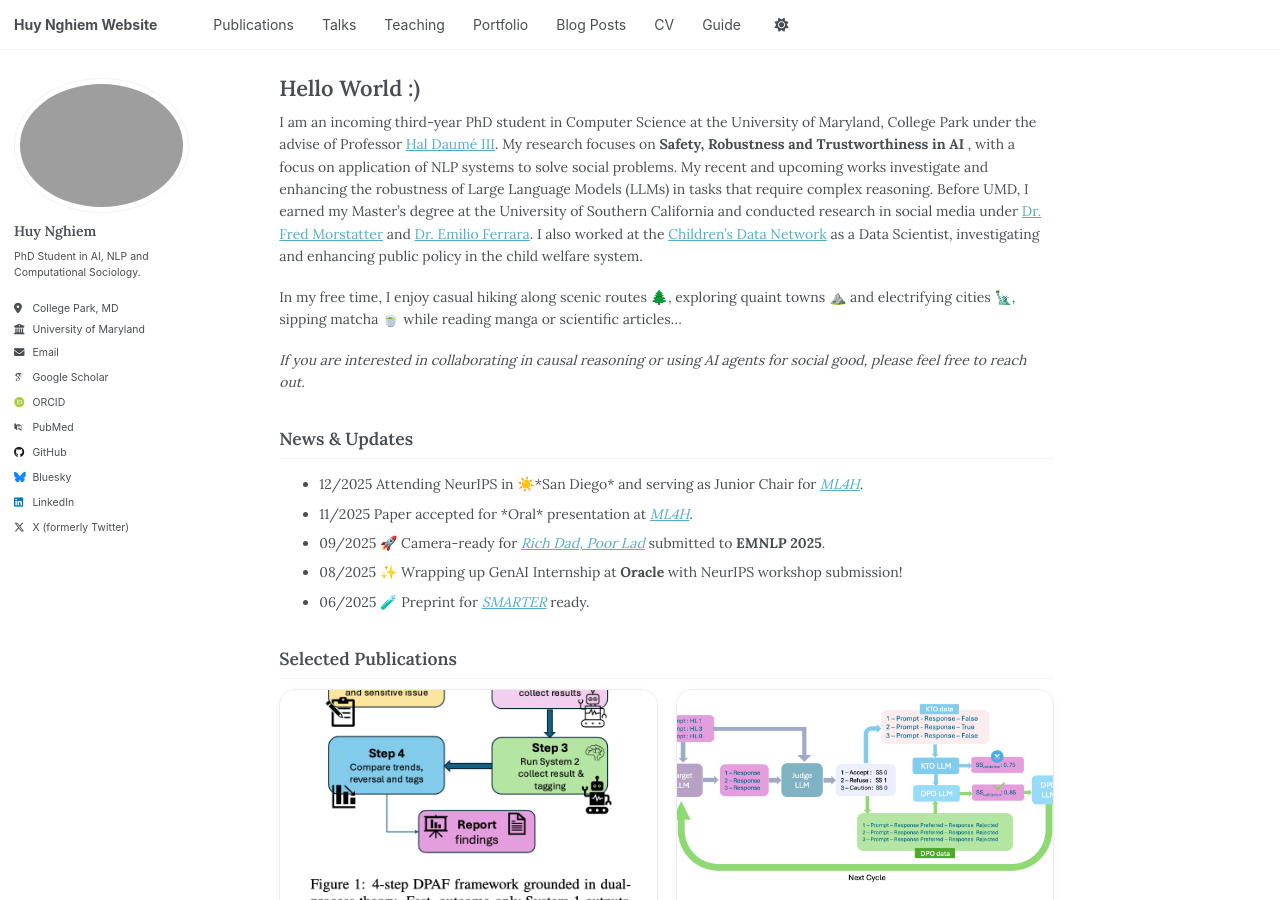
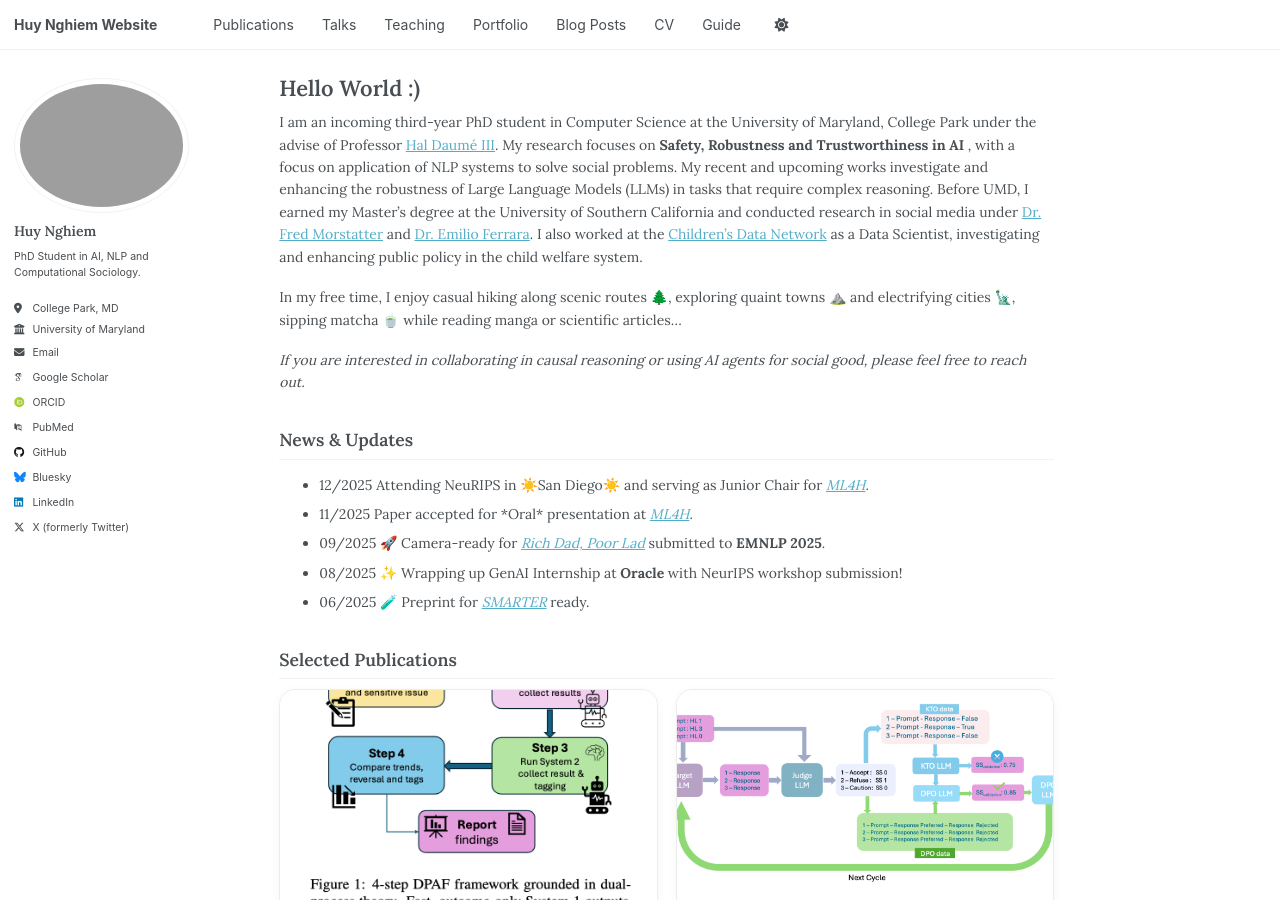
Before and after one commit to hnghiem-nlp/hnghiem-nlp.github.io, a Jekyll site: the page built from _pages/about.md, in a window 1280 px wide and 900 px high. Built offline with Jekyll 4.4.1, drawn with Linux system fonts in a browser that asks for light colours; some web fonts are replaced; a script that is not in the unit is left out.

Commit message:
new update

```diff
--- a/_pages/about.md
+++ b/_pages/about.md
@@ -18,7 +18,7 @@ In my free time, I enjoy casual hiking along scenic routes 🌲, exploring quain
 <ul class="news-compact">
   <li>
     <span class="news-date">12/2025</span>
-    <span class="news-text">Attending NeurIPS in ☀️*San Diego* and serving as Junior Chair for <a href="https://ahli.cc/ml4h/"><em>ML4H</em></a>.
+    <span class="news-text">Attending NeuRIPS in ☀️San Diego☀️ and serving as Junior Chair for <a href="https://ahli.cc/ml4h/"><em>ML4H</em></a>.
   </span>
   </li>
 
```
Also changed, not shown: 2 other files.
